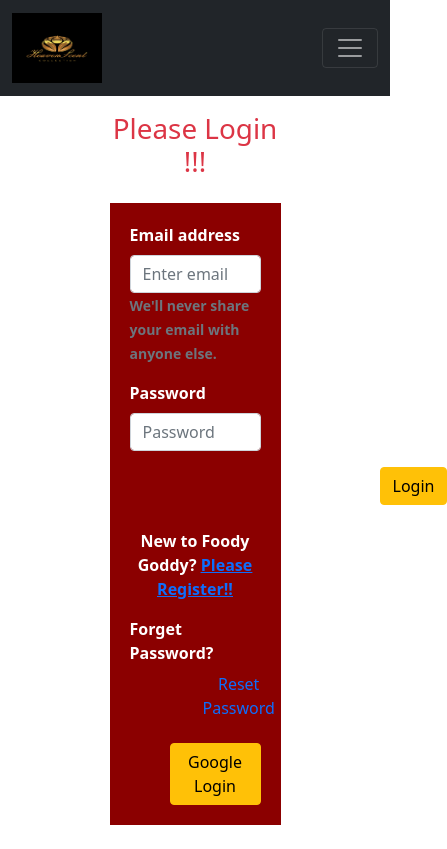
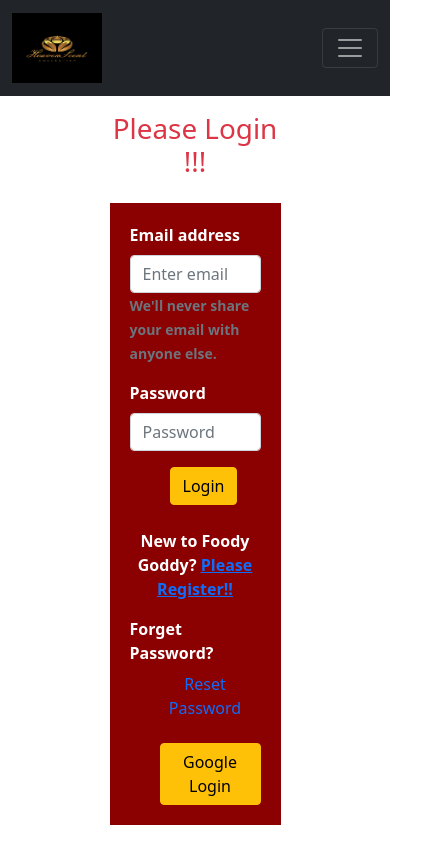
Before and after one commit to SanzinaHossain/Perfume-Warehouse, a React (Create React App) app: page /login in a window 390 px wide. Shown: the whole page, 447 px wide, since content can reach past the window. Built offline with nearby package versions, Linux system fonts and the light colour scheme; no server answers.

Commit message:
login registration edit

```diff
--- a/src/Components/About/About.js
+++ b/src/Components/About/About.js
@@ -2,7 +2,9 @@
 
 const About = () => {
   return (
-    <div>About</div>
+    <div>
+
+    </div>
   )
 }
 
--- a/src/Components/Login/Login.css
+++ b/src/Components/Login/Login.css
@@ -10,6 +10,12 @@
 @media only screen and (max-width:576px)
 {
     Button{
-        margin-left: 60px;
+        margin-left: 20px;
+    }
+    .login-button{
+        margin-left: 40px;
+    }
+    .google-button{
+        margin-left: 30px;
     }
 }
--- a/src/Components/Register/Register.css
+++ b/src/Components/Register/Register.css
@@ -11,9 +11,6 @@
 @media only screen and (max-width:576px)
 {
     .register-button{
-        margin-left: 60px;
-    }
-    .google-button{
         margin-left: 40px;
     }
 }
--- a/src/Components/Register/Register.js
+++ b/src/Components/Register/Register.js
@@ -57,7 +57,7 @@
     Register
   </Button>
   <br/><br/>
-  <p className='text-center'>Already have an Account? <Link to="/login" className="text-danger pe-auto" onClick={navigateRegister}><u>Please Login!!</u></Link></p>
+  <p className='text-center'>Already have an Account? <Link to="/login" className="text-primary pe-auto" onClick={navigateRegister}><u>Please Login!!</u></Link></p>
 </Form>
     </div>
     </div>
```
